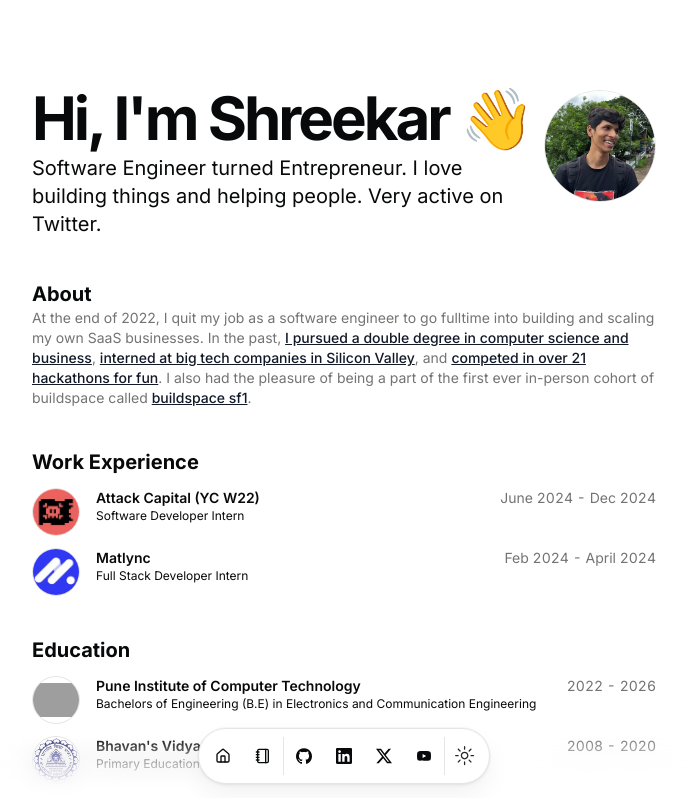
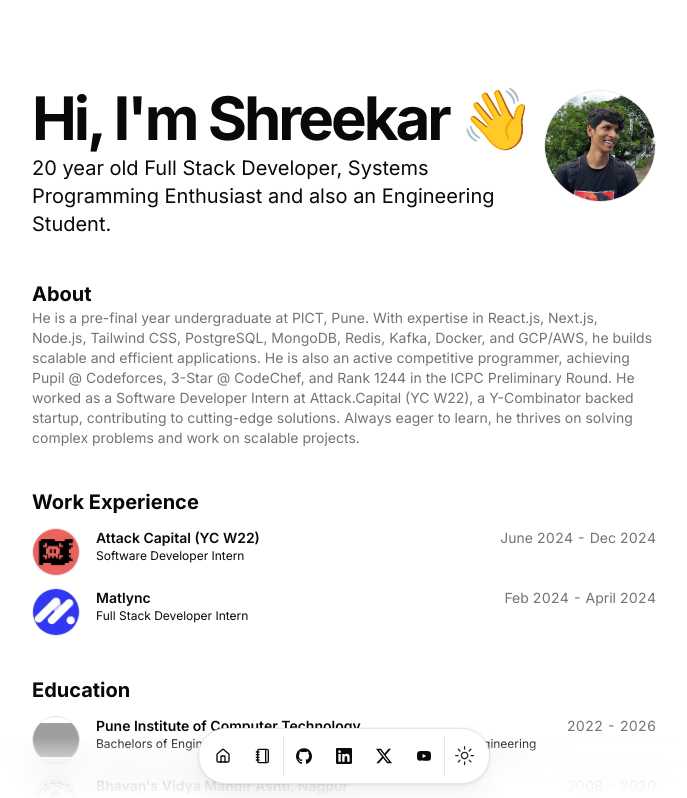
Before and after one commit to Shreekar11/Portfolio, a Next.js app: page / in a window 1280 px wide. Shown: the top 798 px of the page, without its empty margins (296-983 px from the left). Built offline with nearby package versions, Linux system fonts and the light colour scheme; grey boxes are pictures that could not be loaded.

Commit message:
feat: about me updated

```diff
--- a/src/data/resume.tsx
+++ b/src/data/resume.tsx
@@ -8,9 +8,11 @@
   location: "Pune, India",
   locationLink: "https://www.google.com/maps/place/pune",
   description:
-    "Software Engineer turned Entrepreneur. I love building things and helping people. Very active on Twitter.",
+    "20 year old Full Stack Developer, Systems Programming Enthusiast and also an Engineering Student.",
   summary:
-    "At the end of 2022, I quit my job as a software engineer to go fulltime into building and scaling my own SaaS businesses. In the past, [I pursued a double degree in computer science and business](/#education), [interned at big tech companies in Silicon Valley](https://www.youtube.com/watch?v=d-LJ2e5qKdE), and [competed in over 21 hackathons for fun](/#hackathons). I also had the pleasure of being a part of the first ever in-person cohort of buildspace called [buildspace sf1](https://buildspace.so/sf1).",
+  `He is a pre-final year undergraduate at PICT, Pune. With expertise in React.js, Next.js, Node.js, Tailwind CSS, PostgreSQL, MongoDB, Redis, Kafka, Docker, and GCP/AWS, he builds scalable and efficient applications.
+  He is also an active competitive programmer, achieving Pupil @ Codeforces, 3-Star @ CodeChef, and Rank 1244 in the ICPC Preliminary Round.
+  He worked as a Software Developer Intern at Attack.Capital (YC W22), a Y-Combinator backed startup, contributing to cutting-edge solutions. Always eager to learn, he thrives on solving complex problems and work on scalable projects.`,
   avatarUrl: "/profile.jpg",
   skills: [
     "React",
```
